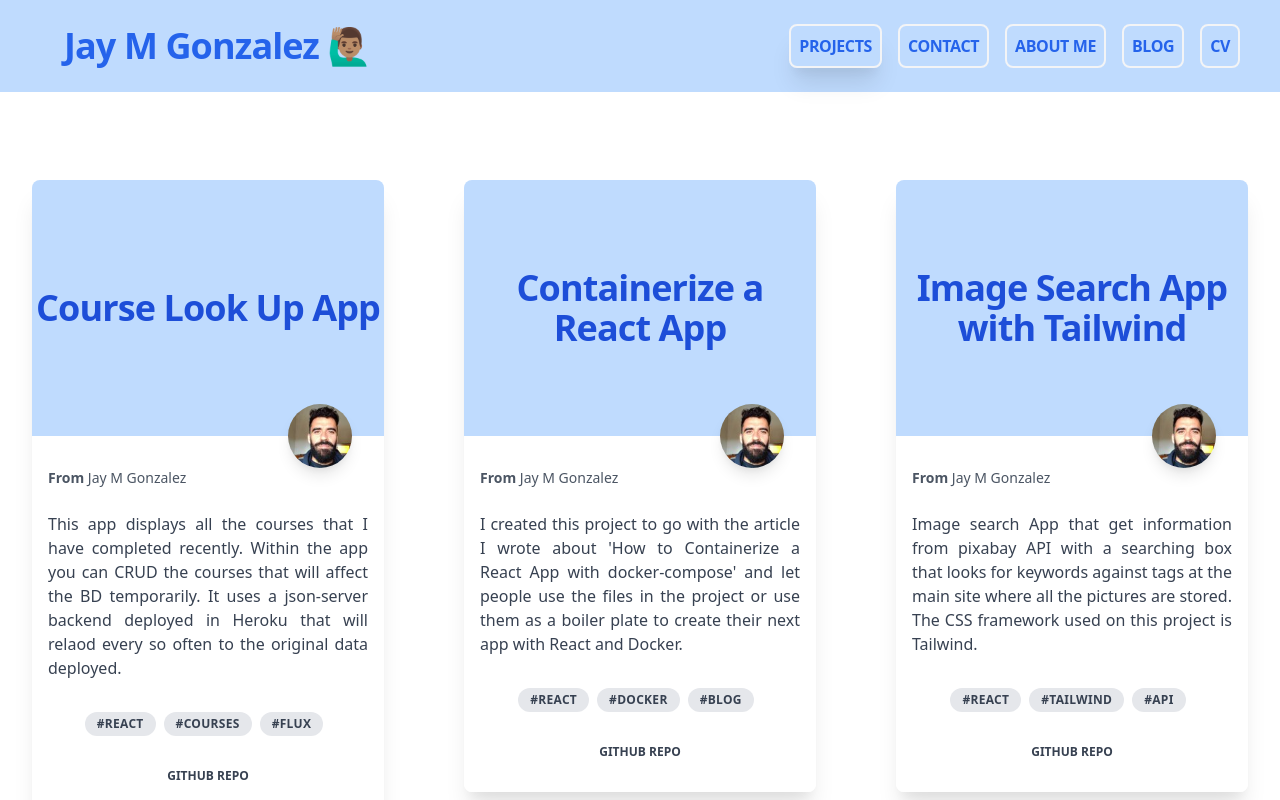
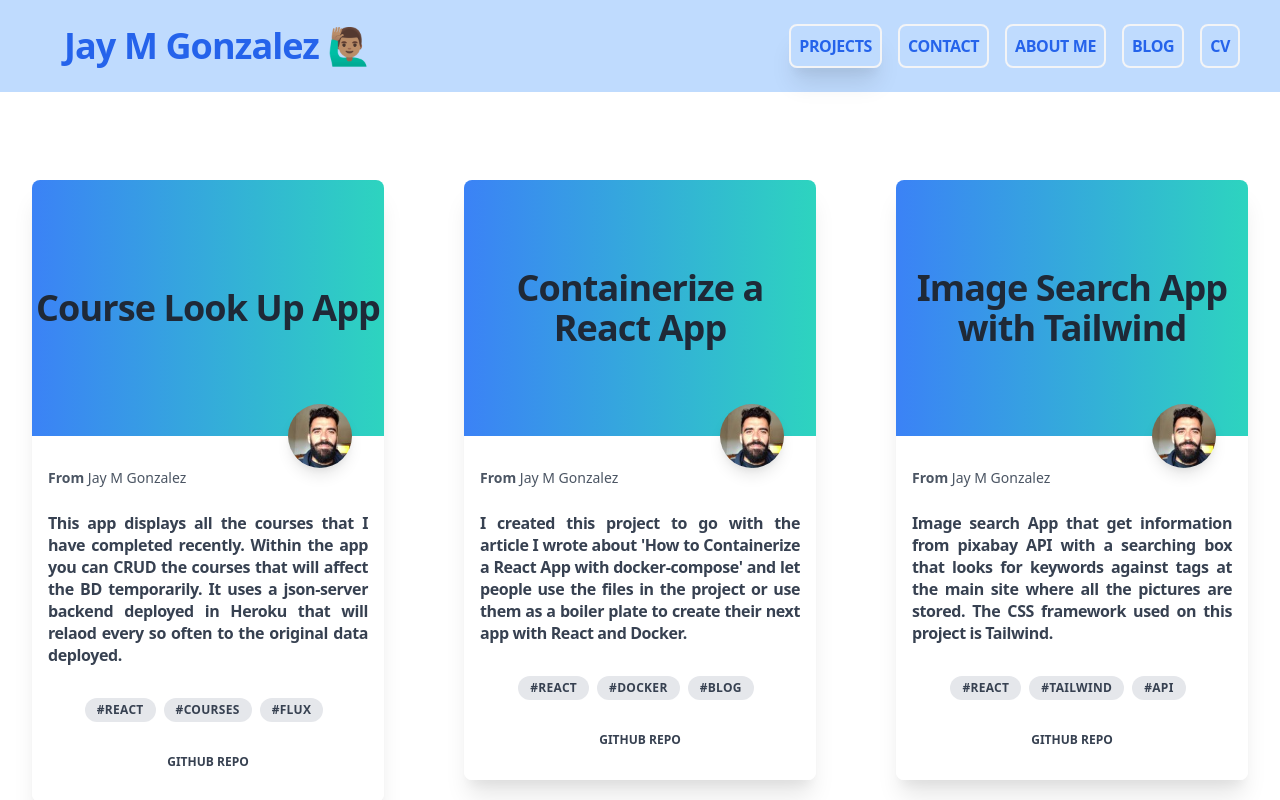
Before and after one commit to jaymgonzalez/my-site-react, a React (Create React App) app: page /projects in a window 1280 px wide. Shown: the top 800 px of the page. Built offline with nearby package versions, Linux system fonts and the light colour scheme.

Commit message:
add styles to CardComponent hover

```diff
--- a/src/components/ListCardComponent.js
+++ b/src/components/ListCardComponent.js
@@ -10,7 +10,7 @@ const ListCardComponent = (props) =>
           <div className="p-8">
             <div className="shadow-xl rounded-lg">
               <a href={item.project_link}>
-                <div className={`${item.project_link.length > 0 ? 'hover:bg-blue-600 hover:text-gray-200' : 'cursor-default'} h-64 bg-blue-200 bg-cover bg-center rounded-t-lg flex items-center justify-center text-blue-700`}>
+                <div className={`${item.project_link.length > 0 ? 'hover:from-teal-400 hover:to-pink-400 hover:text-gray-200' : 'cursor-default'} h-64 bg-gradient-to-r from-blue-500 to-teal-400 bg-cover bg-center rounded-t-lg flex items-center justify-center text-gray-800`}>
                   <p className="tracking-tight font-extrabold text-4xl text-center p-1">{item.title}</p>
                   <p></p></div>
               </a>
@@ -19,8 +19,8 @@ const ListCardComponent = (props) =>
                   <img className="right-0 w-16 h-16 rounded-full mr-4 shadow-lg absolute -mt-8" src={img} alt={item.author} />
                 </div>
                 <div className="py-8">
-                  <p className="text-sm text-gray-600"><strong>From</strong> {item.author}</p>
-                  <p className="mt-6 text-gray-700 text-justify">{item.description}</p>
+                  <p className="text-sm text-gray-600"><strong className="font-extrabold">From</strong> {item.author}</p>
+                  <p className="mt-6 text-gray-700 text-justify font-semibold leading-snug tracking-tight">{item.description}</p>
                   <div className="flex items-center justify-center flex-wrap px-1 pt-8 pb-2">
                     {item.tags.map((tag, i) =>
                       <span key={i + 100} className="cursor-default uppercase tracking-wide inline-block bg-gray-200 rounded-full px-3 py-1 text-xs font-semibold text-gray-700 mr-2 mb-2">{`#${tag}`}</span>
```
